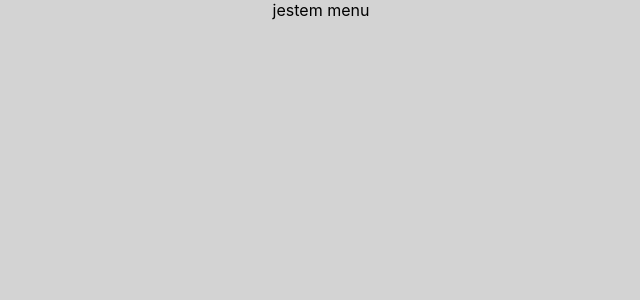
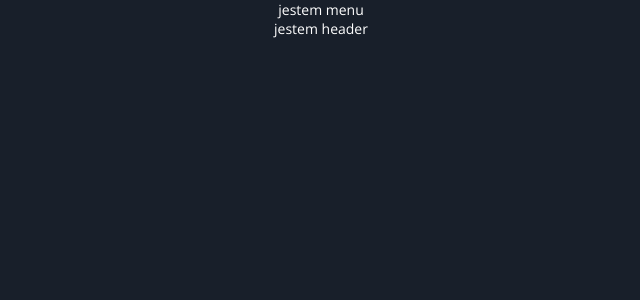
Before and after one commit to F-Agata/frontendmentor_fylo, a React (Create React App) app: page / in a window 1280 px wide. Shown: the top 300 px of the page, without its empty margins (319-959 px from the left). Built offline with nearby package versions, Linux system fonts and the light colour scheme.

Commit message:
wip first structure

```diff
--- a/public/index.html
+++ b/public/index.html
@@ -9,6 +9,7 @@
       name="description"
       content="Web site created using create-react-app"
     />
+
     <link rel="apple-touch-icon" href="%PUBLIC_URL%/logo192.png" />
     <!--
       manifest.json provides metadata used when your web app is installed on a
@@ -27,7 +28,7 @@
     <title>React App</title>
   </head>
   <body>
-    <noscript>You need to enable JavaScript to run this app.</noscript>
+
     <div id="root"></div>
     <!--
       This HTML file is a template.
--- a/src/App.js
+++ b/src/App.js
@@ -3,11 +3,13 @@ import React from 'react'
 import './scss/App.scss';
 
 import Navigation from "./mainComponents/Navigation";
+import Header from "./mainComponents/Headre";
 
 function App() {
   return (
     <div className="App">
         <Navigation/>
+        <Header/>
 
 
     </div>
--- /dev/null
+++ b/src/mainComponents/Headre.js
@@ -0,0 +1,16 @@
+import React from 'react'
+
+import "../scss/Header.scss"
+
+
+function Header() {
+    return (
+        <div className="header">
+            jestem header
+
+
+        </div>
+    );
+}
+
+export default Header;
--- a/src/mainComponents/Navigation.js
+++ b/src/mainComponents/Navigation.js
@@ -5,7 +5,7 @@ import "../scss/Navigation.scss"
 
 function Navigation() {
     return (
-        <div className="App">
+        <div className="navigation">
           jestem menu
 
 
--- a/src/scss/App.scss
+++ b/src/scss/App.scss
@@ -1,3 +1,6 @@
+@import url('https://fonts.googleapis.com/css2?family=Open+Sans:wght@400;700&display=swap');
+@import url('https://fonts.googleapis.com/css2?family=Raleway:wght@400;700&display=swap');
+
 * {
   margin: 0;
   padding: 0;
@@ -5,10 +8,18 @@
 }
 
 .App {
+  display: flex;
+  flex-direction: column;
+
   max-width: 1440px;
+  min-width: 375px;
   min-height: 100vh;
   margin: 0 auto;
   text-align: center;
 
-  background-color: lightgray;
+  background-color: hsl(218, 28%, 13%);
+
+  font-size: 14px;
+  font-family: 'Open Sans', sans-serif;
+  color: hsl(0, 0%, 100%);
 }
```
Also changed, not shown: src/scss/Header.scss (added).
